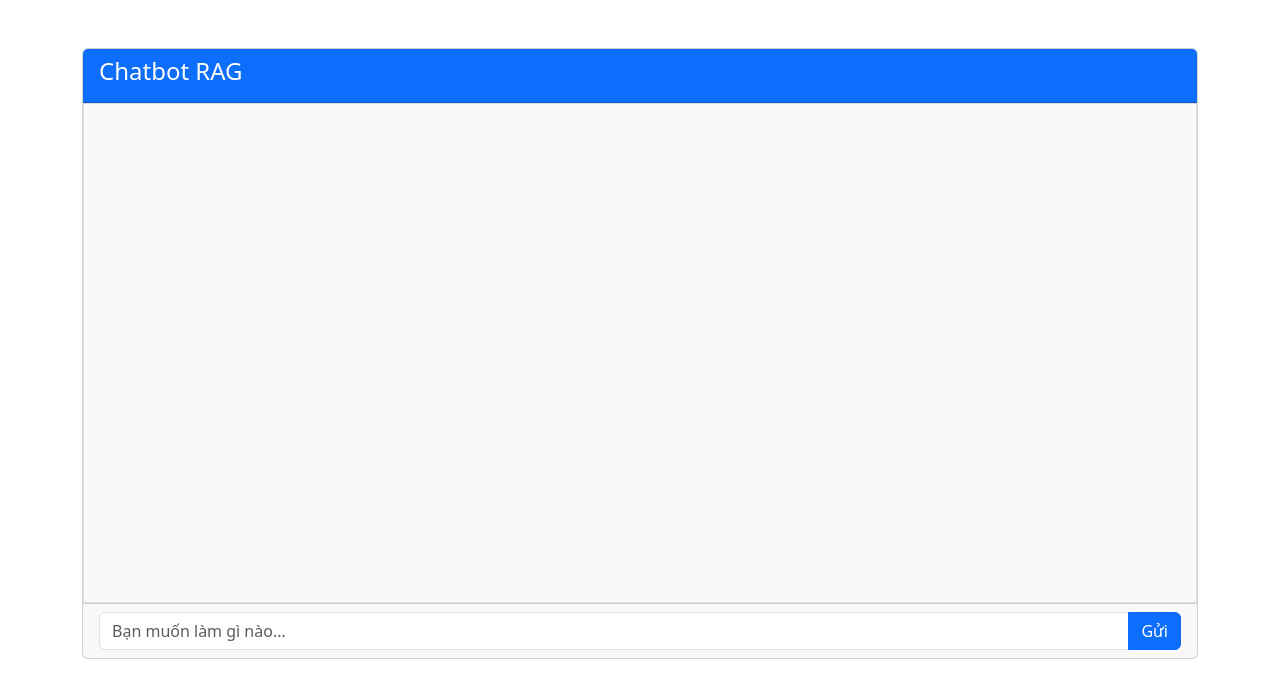
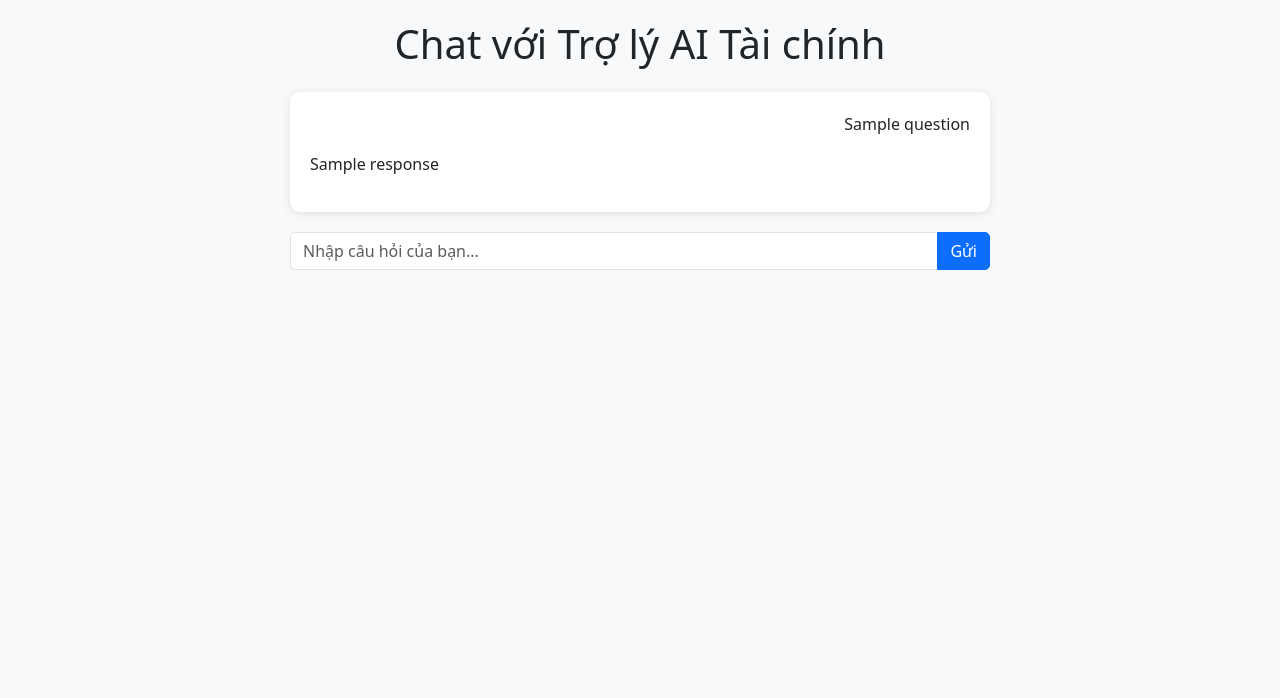
Before and after one commit to NHD04072004/Chatbot-rag, a Flask app: template src/templates/index.html in a window 1280 px wide. Shown: the top 698 px of the page. Run offline with Flask 3, Linux system fonts and the light colour scheme; the template is opened without the code that fills it: most values are stand-ins (such as "Sample title", 1, 10 or a date in 2020); parts of the project's set-up code (start-up, migrations or seed data) failed here and were passed over.

Commit message:
cuu fronend

```diff
--- a/requirements.txt
+++ b/requirements.txt
@@ -1,7 +1,6 @@
 torch
 langchain
 langchain-community
-pdfplumber
 pandas
 chromadb
 langchain-chroma
@@ -10,3 +9,5 @@ langchain-text-splitters
 python-dotenv
 langchain-experimental
 flask
+docling
+markdown
--- a/src/static/style.css
+++ /dev/null
@@ -1,7 +0,0 @@
-.chat-box {
-    height: 500px;
-    overflow-y: auto;
-    border: 1px solid #ddd;
-    padding: 10px;
-    background: #f8f9fa;
-}
--- a/src/templates/index.html
+++ b/src/templates/index.html
@@ -1,78 +1,74 @@
 <!DOCTYPE html>
-<html lang="vi">
+<html lang="en">
 <head>
     <meta charset="UTF-8">
-    <meta name="viewport" content="width=device-width, initial-scale=1">
-    <title>Chatbot RAG</title>
-    <link href="https://cdn.jsdelivr.net/npm/bootstrap@5.3.0/dist/css/bootstrap.min.css" rel="stylesheet">
-    <link rel="stylesheet" href="{{ url_for('static', filename='style.css') }}">
-    <script src="https://cdn.jsdelivr.net/npm/marked/marked.min.js"></script>
+    <title>Trợ lý AI Tài chính</title>
+    <!-- Bootstrap CSS -->
+    <link href="https://cdn.jsdelivr.net/npm/bootstrap@5.3.3/dist/css/bootstrap.min.css" rel="stylesheet" integrity="sha384-QWTKZyjpPEjISv5WaRU9OFeRpok6YctnYmDr5pNlyT2bRjXh0JMhjY6hW+ALEwIH" crossorigin="anonymous">
+    <style>
+        body {
+            background-color: #f8f9fa;
+            padding: 20px;
+        }
+        .chat-container {
+            max-width: 700px;
+            margin: 0 auto;
+        }
+        .chat-box {
+            background-color: #fff;
+            border-radius: 10px;
+            box-shadow: 0 2px 10px rgba(0, 0, 0, 0.1);
+            padding: 20px;
+            max-height: 500px;
+            overflow-y: auto;
+        }
+        .message {
+            margin-bottom: 15px;
+        }
+        .user-message {
+            text-align: right;
+        }
+        .user-message strong {
+            color: #007bff;
+        }
+        .bot-message {
+            text-align: left;
+        }
+        .bot-message strong {
+            color: #28a745;
+        }
+        .form-container {
+            margin-top: 20px;
+        }
+        .form-container input[type="text"] {
+            border-radius: 5px;
+        }
+        .form-container button {
+            border-radius: 5px;
+        }
+    </style>
 </head>
 <body>
-    <div class="container mt-5">
-        <div class="card">
-            <div class="card-header text-white bg-primary">
-                <h4>Chatbot RAG</h4>
+    <div class="chat-container">
+        <h1 class="text-center mb-4">Chat với Trợ lý AI Tài chính</h1>
+        <div class="chat-box" id="chat-box">
+            {% if question %}
+                <div class="message user-message">
+                    <p>{{ question }}</p>
+                </div>
+                <div class="message bot-message">
+                    <p>{{ response }}</p>
+                </div>
+            {% endif %}
+        </div>
+        <form method="post" class="form-container">
+            <div class="input-group">
+                <input type="text" id="question" name="question" class="form-control" placeholder="Nhập câu hỏi của bạn..." required>
+                <button type="submit" class="btn btn-primary">Gửi</button>
             </div>
-            <div class="card-body chat-box" id="chat-box"></div>
-            <div class="card-footer">
-                <div class="input-group">
-                    <input type="text" id="user-input" class="form-control" placeholder="Bạn muốn làm gì nào..." onkeypress="handleKeyPress(event)" />
-                    <button class="btn btn-primary" onclick="sendMessage()">Gửi</button>
-                </div>
-            </div>
-        </div>
+        </form>
     </div>
 
-    <script>
-        function sendMessage() {
-            let userInputElement = document.getElementById("user-input");
-            let userInput = userInputElement.value.trim();
-            if (userInput === "") return;
-
-            let chatBox = document.getElementById("chat-box");
-
-            // Thêm tin nhắn của người dùng (căn phải)
-            chatBox.innerHTML += `
-                <div class="d-flex justify-content-end mb-2">
-                    <div class="alert alert-primary p-2 rounded text-end" style="max-width: 75%;">
-                        <strong>Bạn:</strong> ${userInput}
-                    </div>
-                </div>
-            `;
-
-            // Xóa nội dung input
-            userInputElement.value = "";
-
-            // Bắt đầu đo thời gian
-            let startTime = performance.now();
-
-            fetch("/chat", {
-                method: "POST",
-                body: JSON.stringify({ message: userInput }),
-                headers: { "Content-Type": "application/json" }
-            })
-            .then(response => response.json())
-            .then(data => {
-                let endTime = performance.now();  // Kết thúc đo thời gian
-                let responseTime = ((endTime - startTime) / 1000).toFixed(2); // Chuyển về giây, làm tròn 2 chữ số
-
-                let markdownResponse = marked.parse(data.response); // Chuyển Markdown thành HTML
-
-                // Thêm tin nhắn của bot (căn trái) + thời gian phản hồi
-                chatBox.innerHTML += `
-                    <div class="d-flex justify-content-start mb-2">
-                        <div class="alert alert-secondary p-2 rounded text-start" style="max-width: 75%;">
-                            <strong>Bot:</strong> <div>${markdownResponse}</div>
-                            <div class="text-muted mt-1" style="font-size: 12px;">⏳ Phản hồi trong ${responseTime} giây</div>
-                        </div>
-                    </div>
-                `;
-
-                chatBox.scrollTop = chatBox.scrollHeight;
-            });
-        }
-
-    </script>
+    <script src="https://cdn.jsdelivr.net/npm/bootstrap@5.3.3/dist/js/bootstrap.bundle.min.js" integrity="sha384-YvpcrYf0tY3lHB60NNkmXc5s9fDVZLESaAA55NDzOxhy9GkcIdslK1eN7N6jIeHz" crossorigin="anonymous"></script>
 </body>
 </html>
```
Also changed, not shown: src/data_loader.py (+41 -22 lines), src/llm.py (+9 -2 lines), src/rag.py (+37 -34 lines), src/routes.py (+18 -17 lines), src/utils.py (deleted, +0 -8 lines), src/vectordb.py (+14 -21 lines), test.py (added, +43 -0 lines), 1 other file.
